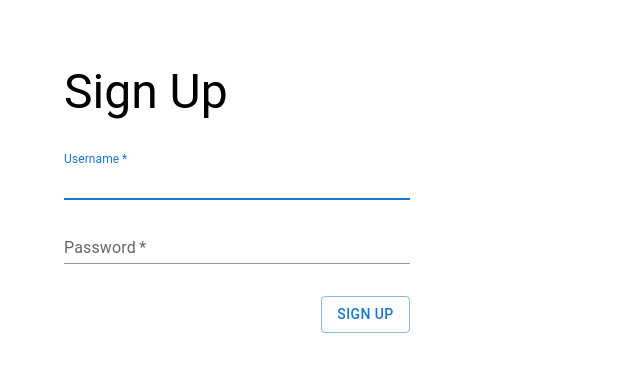
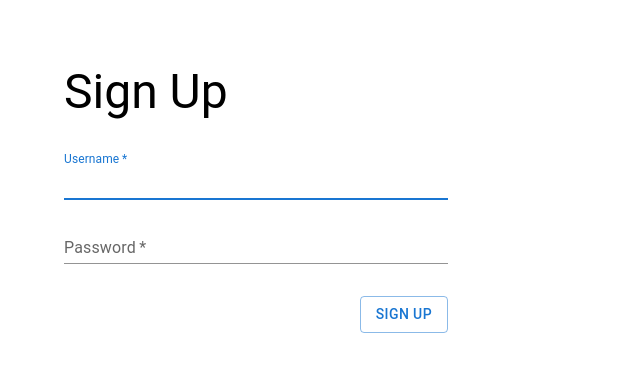
Before and after one commit to Punpun1643/PeerPrep-frontend, a React (Create React App) app in the folder frontend/: page /signup in a window 1280 px wide. Shown: the top 372 px of the page, without its empty margins (0-640 px from the left). Built offline with nearby package versions, Linux system fonts and the light colour scheme.

Commit message:
Adjust padding of UI

```diff
--- a/frontend/src/App.js
+++ b/frontend/src/App.js
@@ -1,5 +1,4 @@
 import { BrowserRouter as Router, Routes, Route, Navigate } from "react-router-dom";
-import { Box } from "@mui/material";
 import SignupPage from './components/SignupPage';
 import ChangePasswordPage from "./components/ChangePasswordPage";
 import ChangePasswordButton from "./components/ChangePasswordButton";
@@ -17,7 +16,7 @@ function App() {
 
     return (
         <div className="App">
-            <Box display={"flex"} flexDirection={"column"} padding={"4rem"}>
+            {/* <Box display={"flex"} flexDirection={"column"} padding={"4rem"}> */}
             <Router>
                 <Routes>
                     <Route exact path="/" element={<Navigate replace to="/signup" />}></Route>
@@ -33,7 +32,7 @@ function App() {
                     <Route path="/roompage" element={<RoomPage/>}></Route>
                 </Routes>
             </Router>
-            </Box>
+            {/* </Box> */}
         </div>
     );
 }
--- a/frontend/src/components/Home.js
+++ b/frontend/src/components/Home.js
@@ -31,7 +31,8 @@ function Home(props) {
     }
 
     return (
-        <Box style={{ margin: "auto" }} display={"flex"} flexDirection={"column"} justify-content={"center"}>
+        <Box style={{ margin: "auto" }} display={"flex"} flexDirection={"column"} justify-content={"center"}
+            padding={"4rem"}>
             <Typography variant={"h3"}>HOME PAGE PLACEHOLDER, Welcome back {username}!</Typography>
             <Button variant="outlined" component={Link} to="/changePassword">Change Password</Button>
             <Button variant="outlined" onClick={handleLogout}>Logout</Button>
--- a/frontend/src/components/LoginPage.js
+++ b/frontend/src/components/LoginPage.js
@@ -63,7 +63,7 @@ function LoginPage() {
 
 
     return (
-        <Box display={"flex"} flexDirection={"column"} width={"30%"}>
+        <Box display={"flex"} flexDirection={"column"} width={"30%"} padding={"4rem"}>
             <Typography variant={"h4"} marginBottom={"2rem"}>Login</Typography>
             <TextField
                 required
--- a/frontend/src/components/LogoutPage.js
+++ b/frontend/src/components/LogoutPage.js
@@ -22,7 +22,7 @@ function LogoutPage(props) {
 
 
     return (
-        <Box style={{ margin: 'auto' }}>
+        <Box display={"flex"} flexDirection={"column"} padding={"4rem"} margin={"auto"}>
             <Typography variant={"h1"}>{logoutMessage}</Typography>
         </Box>
     )
--- a/frontend/src/components/SignupPage.js
+++ b/frontend/src/components/SignupPage.js
@@ -54,7 +54,7 @@ function SignupPage() {
     }
 
     return (
-        <Box display={"flex"} flexDirection={"column"} width={"30%"}>
+        <Box display={"flex"} flexDirection={"column"} width={"30%"} padding={"4rem"}>
             <Typography variant={"h3"} marginBottom={"2rem"}>Sign Up</Typography>
             <TextField
                 required
```
Lines whose indentation alone changed are shown as unchanged.
